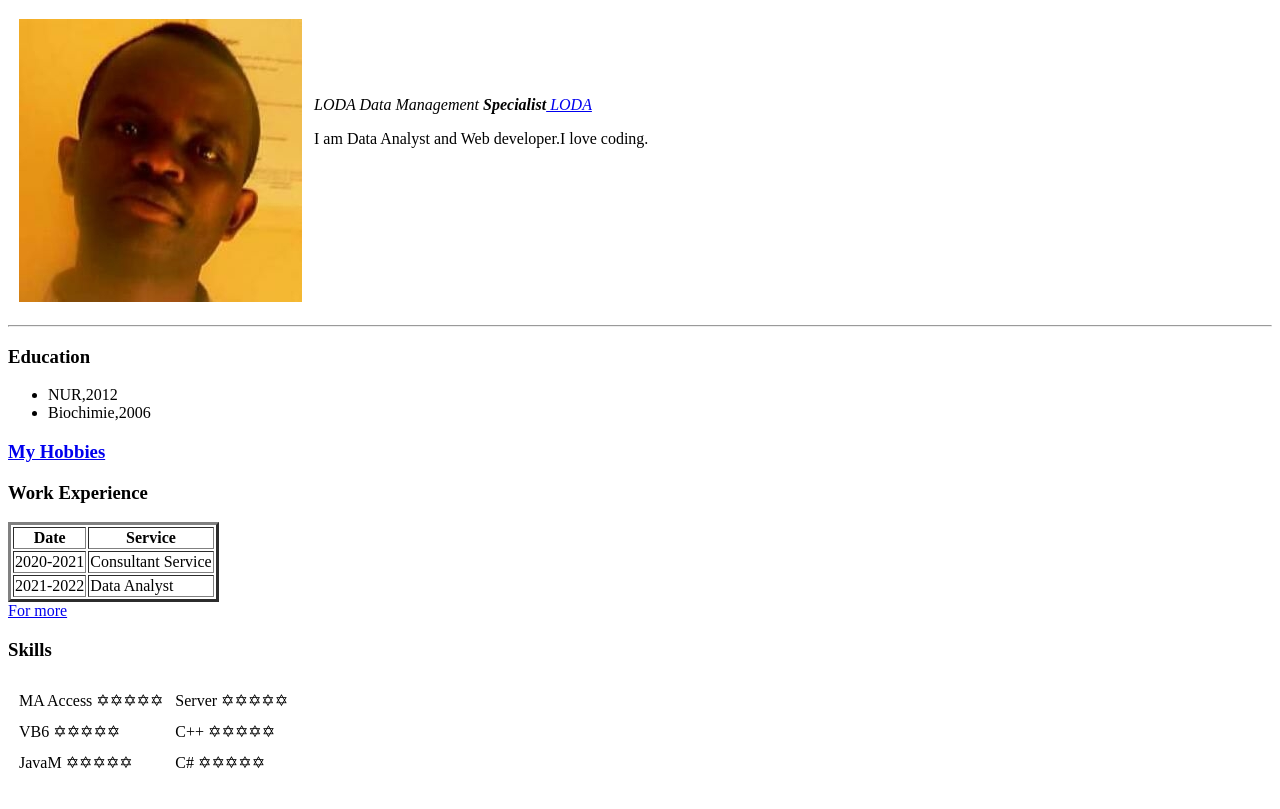
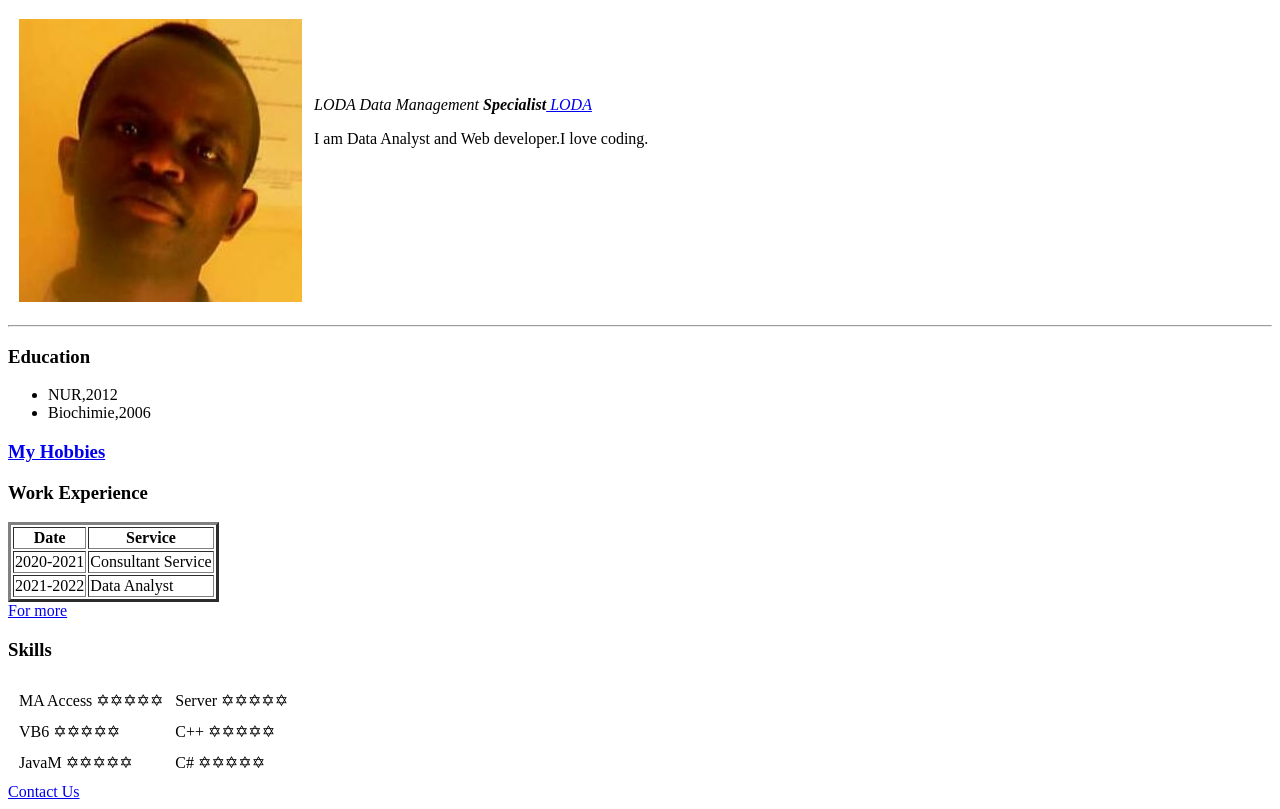
Before and after one commit to naimeclement/aime, a plain HTML site: page index.html in a window 1280 px wide. Shown: the part 80-889 px from the top of the page. Drawn offline with Linux system fonts and the light colour scheme.

Commit message:
Update index.html

```diff
--- a/index.html
+++ b/index.html
@@ -53,6 +53,7 @@
   <td>C# ✡✡✡✡✡</td>
 </tr>
   </table>
+  <a href="contact Us.html"> Contact Us</a>
   </body>
 
 </html>
```
